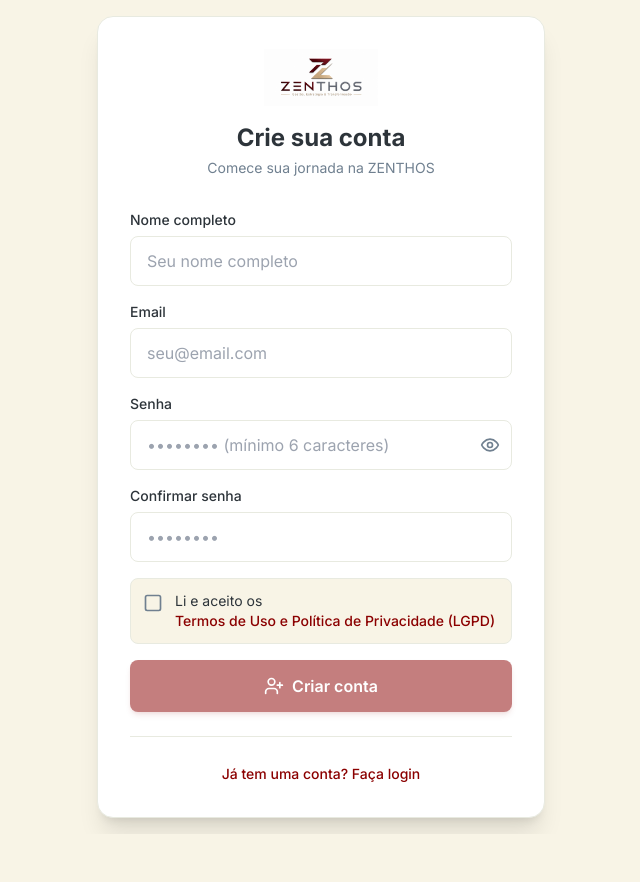
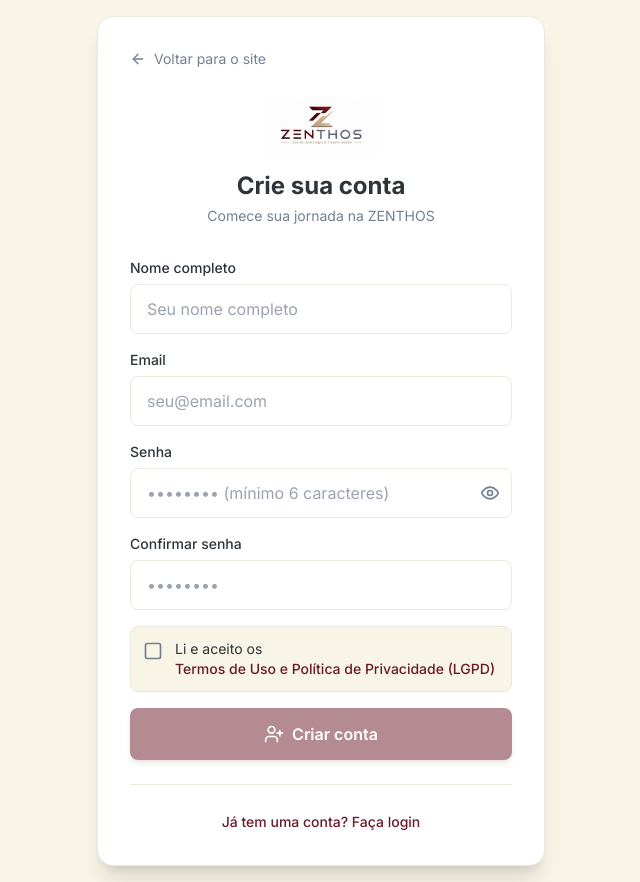
Before and after one commit to trivoroficial/consult_recruit, a Next.js app: page /cadastro in a window 1280 px wide. Shown: the whole page, without its empty margins (319-959 px from the left). Before the commit the page ends 834 px from the top, so only its background shows below. Built offline with nearby package versions, Linux system fonts and the light colour scheme.

Commit message:
Update page.tsx

```diff
--- a/src/app/(auth)/cadastro/page.tsx
+++ b/src/app/(auth)/cadastro/page.tsx
@@ -3,7 +3,7 @@
 import { useState } from 'react'
 import { useRouter } from 'next/navigation'
 import Link from 'next/link'
-import { Eye, EyeOff, UserPlus, CheckSquare, Square } from 'lucide-react'
+import { Eye, EyeOff, UserPlus, CheckSquare, Square, ArrowLeft } from 'lucide-react'
 import { supabase } from '@/lib/supabase/client'
 
 export default function Cadastro() {
@@ -51,7 +51,6 @@ export default function Cadastro() {
       if (error) throw error
 
       if (data?.user) {
-        // Salvar na tabela usuarios
         await supabase.from('usuarios').insert([
           {
             id: data.user.id,
@@ -80,6 +79,17 @@ export default function Cadastro() {
   return (
     <div className="w-full max-w-md">
       <div className="bg-white rounded-2xl shadow-xl p-8 border border-[#E8EAE0]">
+        {/* BOTÃO VOLTAR */}
+        <div className="mb-6">
+          <Link
+            href="/"
+            className="inline-flex items-center gap-2 text-sm text-[#708090] hover:text-[#6B1A2A] transition"
+          >
+            <ArrowLeft className="h-4 w-4" />
+            Voltar para o site
+          </Link>
+        </div>
+
         <div className="text-center mb-8">
           <img src="/logo.png" alt="ZENTHOS" className="h-[1.5cm] w-auto mx-auto object-contain" />
           <h2 className="text-2xl font-bold text-[#2D343A] mt-4">Crie sua conta</h2>
@@ -98,7 +108,7 @@ export default function Cadastro() {
             <input
               type="text"
               required
-              className="w-full px-4 py-3 border border-[#E8EAE0] rounded-lg focus:outline-none focus:ring-2 focus:ring-[#8B0000] transition"
+              className="w-full px-4 py-3 border border-[#E8EAE0] rounded-lg focus:outline-none focus:ring-2 focus:ring-[#6B1A2A] transition"
               placeholder="Seu nome completo"
               value={form.nome}
               onChange={(e) => setForm({...form, nome: e.target.value})}
@@ -110,7 +120,7 @@ export default function Cadastro() {
             <input
               type="email"
               required
-              className="w-full px-4 py-3 border border-[#E8EAE0] rounded-lg focus:outline-none focus:ring-2 focus:ring-[#8B0000] transition"
+              className="w-full px-4 py-3 border border-[#E8EAE0] rounded-lg focus:outline-none focus:ring-2 focus:ring-[#6B1A2A] transition"
               placeholder="seu@email.com"
               value={form.email}
               onChange={(e) => setForm({...form, email: e.target.value})}
@@ -124,7 +134,7 @@ export default function Cadastro() {
                 type={showPassword ? 'text' : 'password'}
                 required
                 minLength={6}
-                className="w-full px-4 py-3 border border-[#E8EAE0] rounded-lg focus:outline-none focus:ring-2 focus:ring-[#8B0000] transition pr-12"
+                className="w-full px-4 py-3 border border-[#E8EAE0] rounded-lg focus:outline-none focus:ring-2 focus:ring-[#6B1A2A] transition pr-12"
                 placeholder="•••••••• (mínimo 6 caracteres)"
                 value={form.password}
                 onChange={(e) => setForm({...form, password: e.target.value})}
@@ -144,7 +154,7 @@ export default function Cadastro() {
             <input
               type={showPassword ? 'text' : 'password'}
               required
-              className="w-full px-4 py-3 border border-[#E8EAE0] rounded-lg focus:outline-none focus:ring-2 focus:ring-[#8B0000] transition"
+              className="w-full px-4 py-3 border border-[#E8EAE0] rounded-lg focus:outline-none focus:ring-2 focus:ring-[#6B1A2A] transition"
               placeholder="••••••••"
               value={form.confirmPassword}
               onChange={(e) => setForm({...form, confirmPassword: e.target.value})}
@@ -158,7 +168,7 @@ export default function Cadastro() {
               className="mt-0.5 flex-shrink-0"
             >
               {aceitouLGPD ? (
-                <CheckSquare className="h-5 w-5 text-[#8B0000]" />
+                <CheckSquare className="h-5 w-5 text-[#6B1A2A]" />
               ) : (
                 <Square className="h-5 w-5 text-[#708090]" />
               )}
@@ -169,7 +179,7 @@ export default function Cadastro() {
                 <button
                   type="button"
                   onClick={() => setMostrarLGPD(!mostrarLGPD)}
-                  className="text-[#8B0000] hover:underline font-medium"
+                  className="text-[#6B1A2A] hover:underline font-medium"
                 >
                   Termos de Uso e Política de Privacidade (LGPD)
                 </button>
@@ -181,7 +191,7 @@ export default function Cadastro() {
                   <button
                     type="button"
                     onClick={() => setMostrarLGPD(false)}
-                    className="mt-2 text-[#8B0000] hover:underline text-xs font-medium"
+                    className="mt-2 text-[#6B1A2A] hover:underline text-xs font-medium"
                   >
                     Fechar
                   </button>
@@ -193,7 +203,7 @@ export default function Cadastro() {
           <button
             type="submit"
             disabled={loading || !aceitouLGPD}
-            className="w-full py-3.5 bg-[#8B0000] hover:bg-[#700000] text-white font-semibold rounded-lg transition-all duration-300 shadow-md shadow-[#8B0000]/20 hover:shadow-lg hover:-translate-y-0.5 flex items-center justify-center gap-2 disabled:opacity-50"
+            className="w-full py-3.5 bg-[#6B1A2A] hover:bg-[#4A0E1A] text-white font-semibold rounded-lg transition-all duration-300 shadow-md shadow-[#6B1A2A]/20 hover:shadow-lg hover:-translate-y-0.5 flex items-center justify-center gap-2 disabled:opacity-50"
           >
             {loading ? 'Criando conta...' : (
               <>
@@ -205,7 +215,7 @@ export default function Cadastro() {
         </form>
 
         <div className="mt-6 pt-6 border-t border-[#E8EAE0] text-center">
-          <Link href="/login" className="text-[#8B0000] hover:underline text-sm font-medium">
+          <Link href="/login" className="text-[#6B1A2A] hover:underline text-sm font-medium">
             Já tem uma conta? Faça login
           </Link>
         </div>
```
